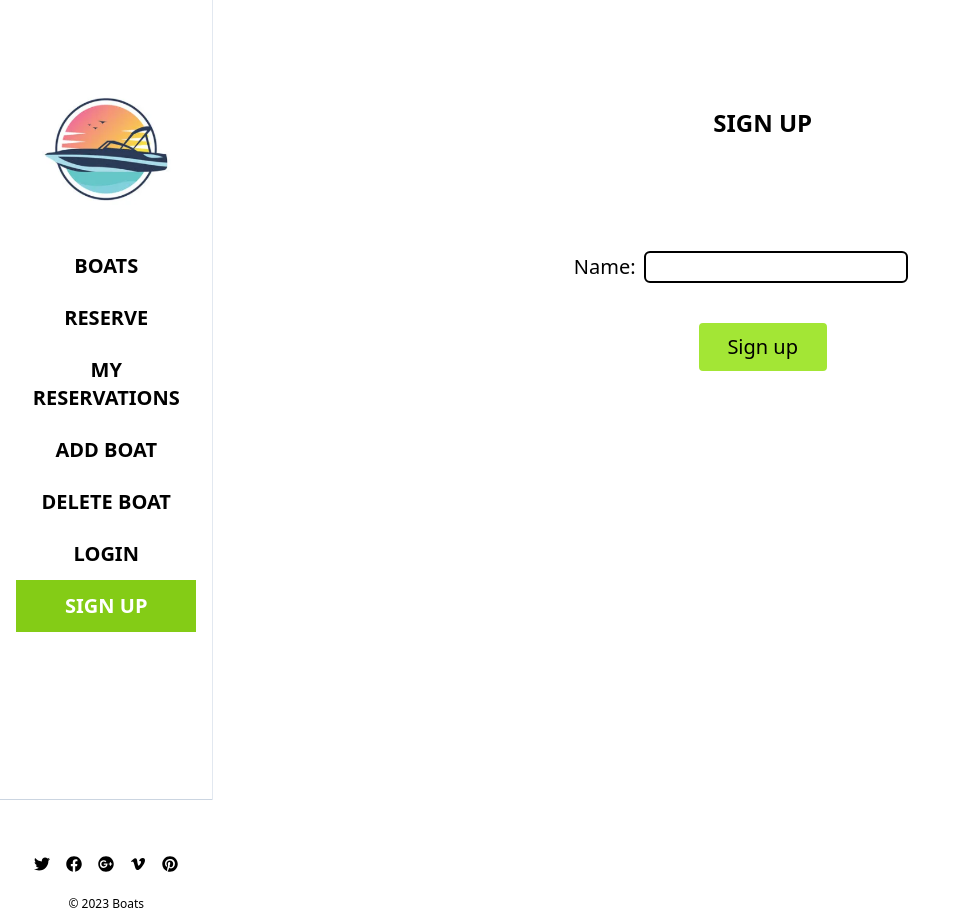
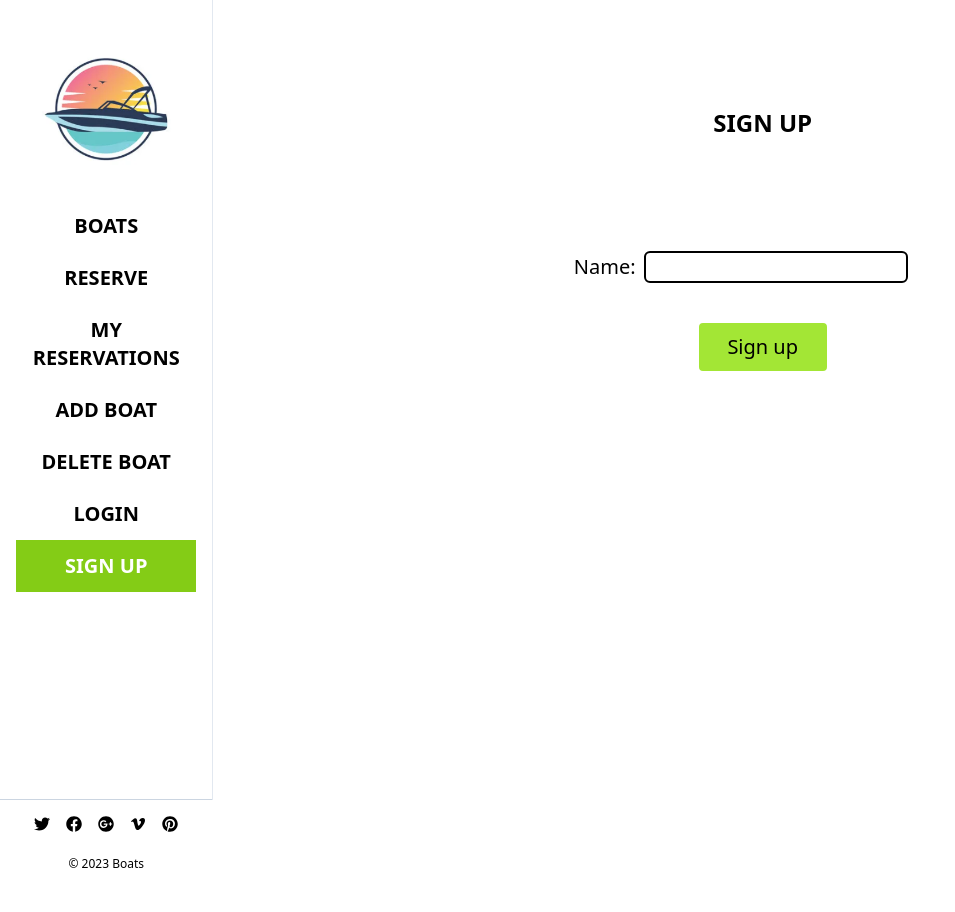
Before and after one commit to Felipe-Perez-Ferraro/final_capstone_front, a React (Create React App) app: page /signup in a window 1280 px wide. Shown: the whole page, without its empty margins (0-955 px from the left). Built offline with nearby package versions, Linux system fonts and the light colour scheme.

Commit message:
Add mobile menu logo

```diff
--- a/src/components/Header.jsx
+++ b/src/components/Header.jsx
@@ -79,7 +79,7 @@ const Header = () => {
               </svg>
             </button>
 
-            <h2 className="font-bold text-2xl mr-10">Boat Logo</h2>
+            <img src={boatLogo} alt="Boat Logo" className="w-20" />
           </div>
 
           <ul className="flex flex-col text-xl font-bold items-center mb-[150px] uppercase">
@@ -155,7 +155,7 @@ const Header = () => {
 
       {/* Desktop */}
       <section className="hidden lg:flex flex-col justify-between h-full pb-6 border-r-slate-900">
-        <img className="mt-10" src={boatLogo} alt="boat-logo-full" />
+        <img src={boatLogo} alt="boat-logo-full" />
 
         <nav className="mb-[200px] uppercase">
           <ul className="hidden lg:flex flex-col text-xl m-0 font-bold">
```
